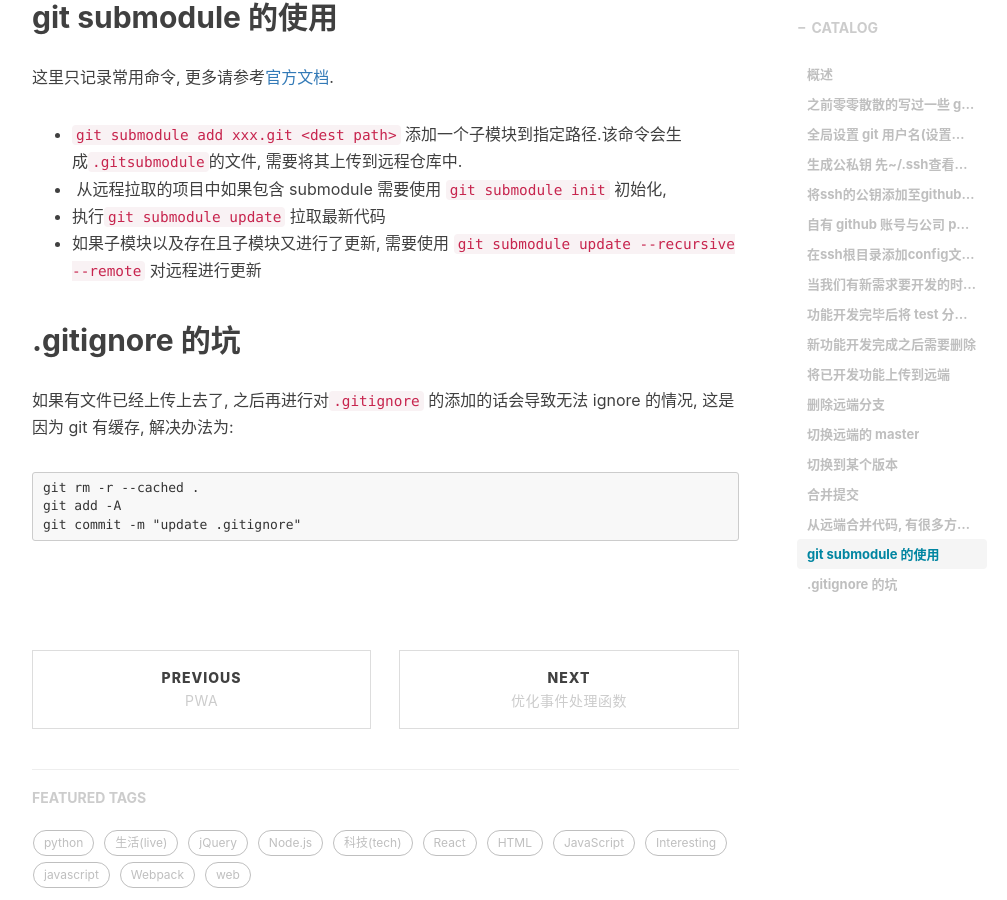
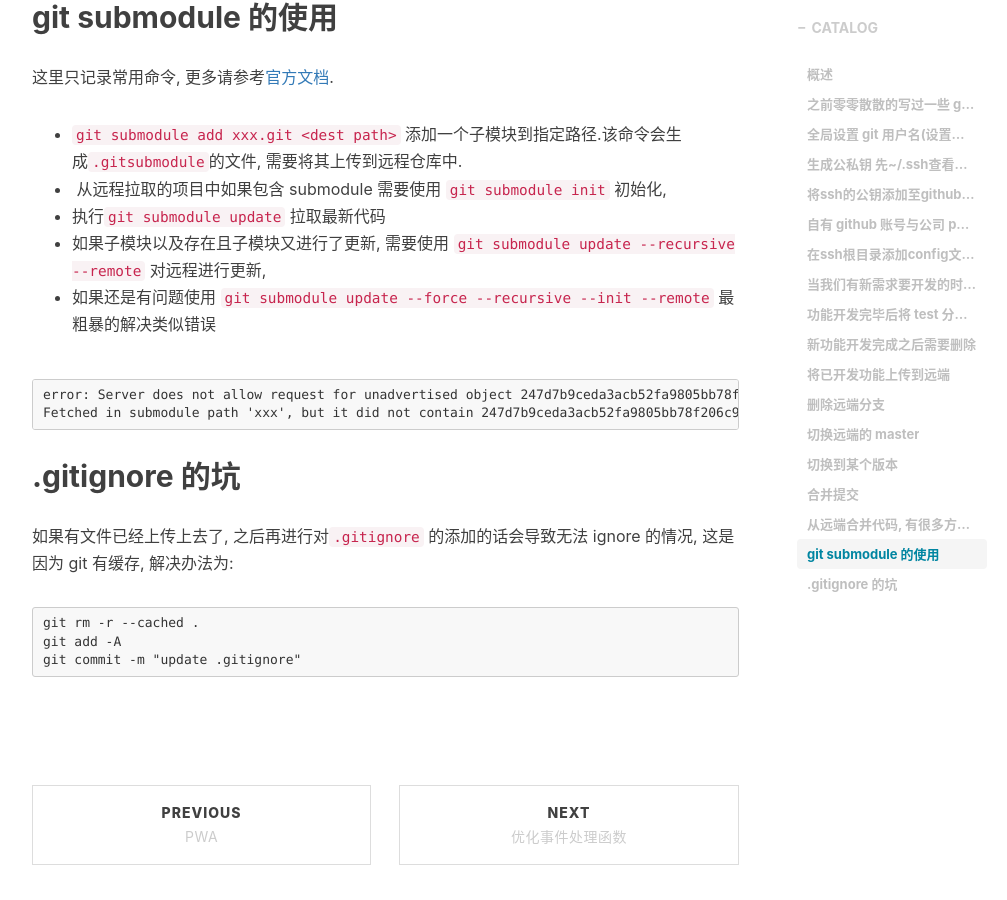
Before and after one commit to JiangLiruii/jiangliruii.github.io, a Jekyll site: the page built from _posts/2018-09-12-Git.md, in a window 1280 px wide and 900 px high, scrolled down 3775 px. Shown: the whole window, without its empty margins (233-1240 px from the left). Built offline with Jekyll 4.4.1, drawn with Linux system fonts in a browser that asks for light colours; comment, search, counter and statistics services are not loaded; some of the changed text lies outside the part shown.

Commit message:
更新一个 Git 的用法

````diff
--- a/_posts/2018-09-12-Git.md
+++ b/_posts/2018-09-12-Git.md
@@ -118,7 +118,13 @@ Host github.com
 - `git submodule add xxx.git <dest path>` 添加一个子模块到指定路径.该命令会生成`.gitsubmodule`的文件, 需要将其上传到远程仓库中.
 -  从远程拉取的项目中如果包含 submodule 需要使用 `git submodule init` 初始化,
 - 执行`git submodule update` 拉取最新代码
-- 如果子模块以及存在且子模块又进行了更新, 需要使用 `git submodule update --recursive --remote` 对远程进行更新
+- 如果子模块以及存在且子模块又进行了更新, 需要使用 `git submodule update --recursive --remote` 对远程进行更新,
+- 如果还是有问题使用 `git submodule update --force --recursive --init --remote` 最粗暴的解决类似错误
+
+```
+error: Server does not allow request for unadvertised object 247d7b9ceda3acb52fa9805bb78f206c927ffc2d
+Fetched in submodule path 'xxx', but it did not contain 247d7b9ceda3acb52fa9805bb78f206c927ffc2d. Direct fetching of that commit failed.
+```
 
 ## .gitignore 的坑
 
````
